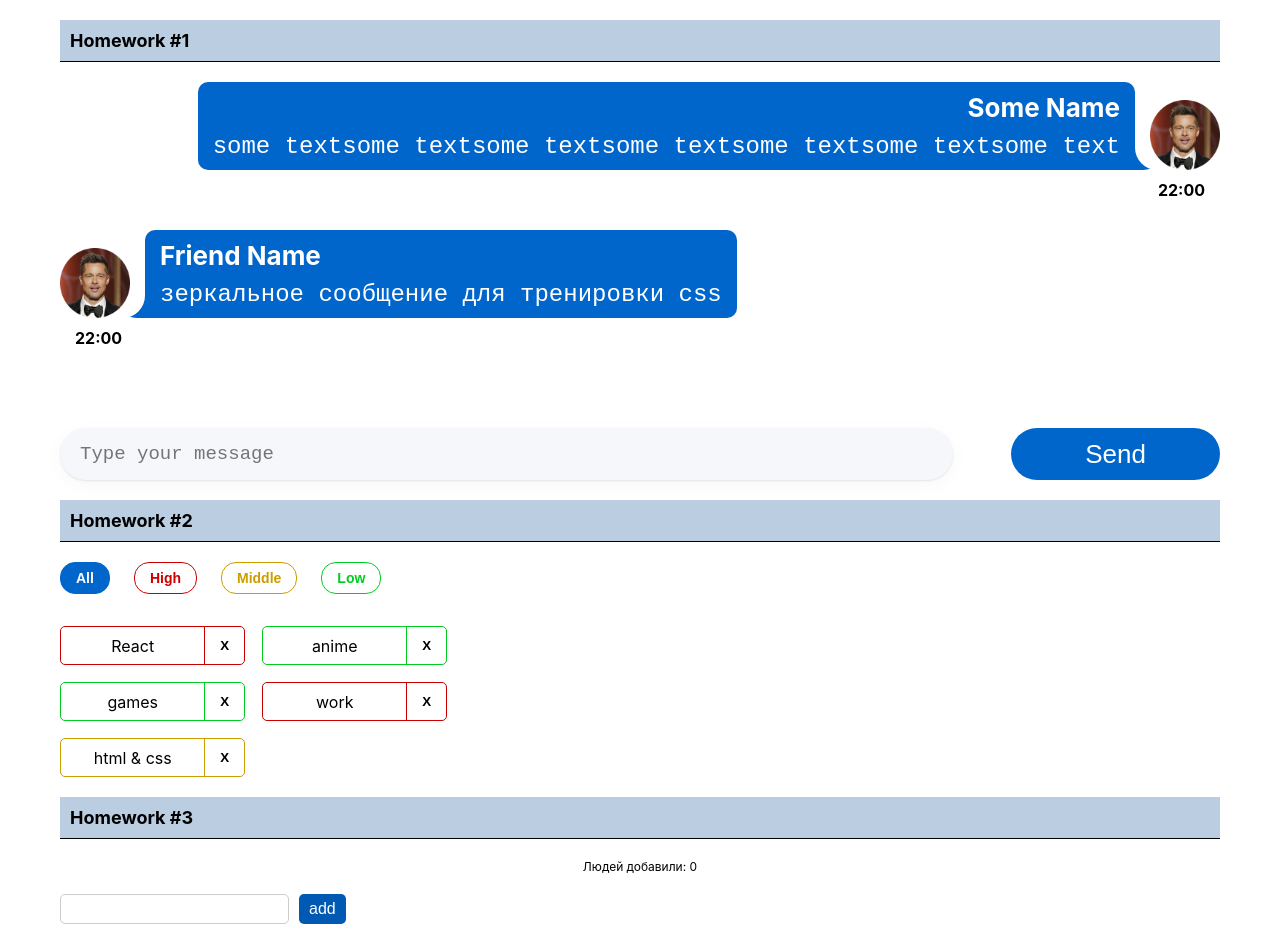
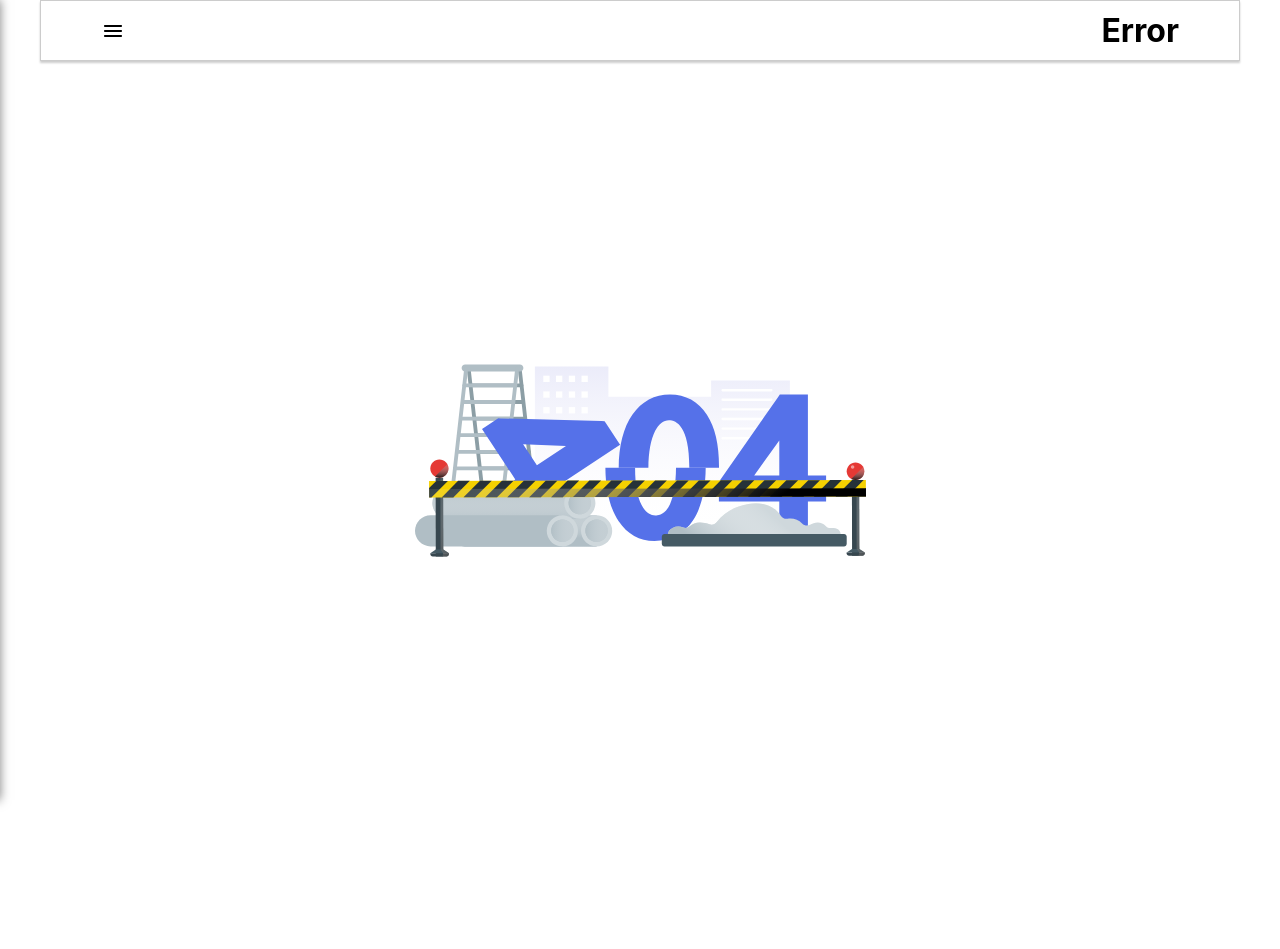
Before and after one commit to IlyaZolotukhin/HomeWorks, a React (Create React App) app: page / in a window 1280 px wide. After the commit the page ends 861 px from the top, so only its background shows below. Built offline with nearby package versions, Linux system fonts and the light colour scheme.

Commit message:
HW5 commit

```diff
--- a/src/s1-main/App.tsx
+++ b/src/s1-main/App.tsx
@@ -9,13 +9,13 @@ import HW5 from "../s2-homeworks/hw05/HW5";
 function App() {
     return (
         <div className={s.App}>
-            <HW1/>
+           {/* <HW1/>
             <HW2/>
             <HW3/>
-           {/* <HW4/>*/}
+            <HW4/>*/}
 
             {/*при выполнении дз 5 и более - закомментировать здесь дз 1-4, так как они есть внутри дз 5*/}
-           {/* <HW5/>*/}
+            <HW5/>
         </div>
     )
 }
```
